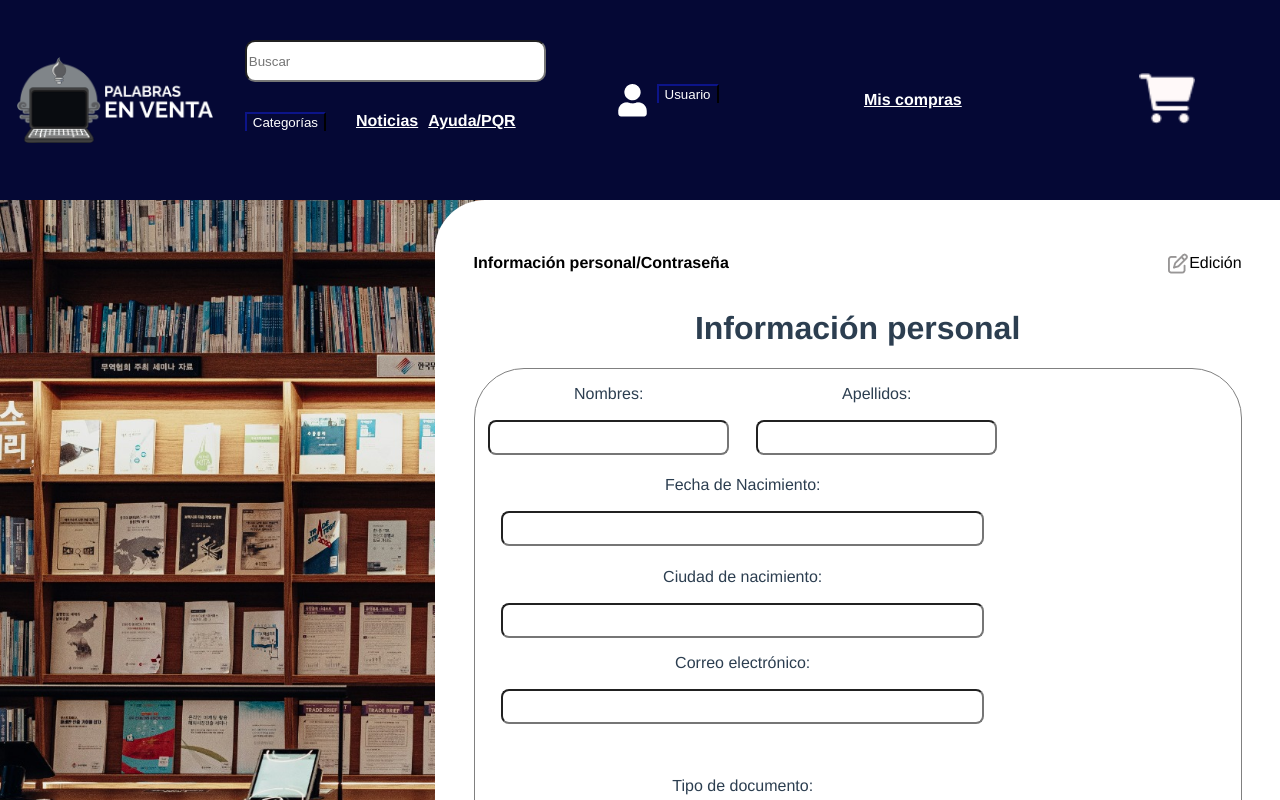
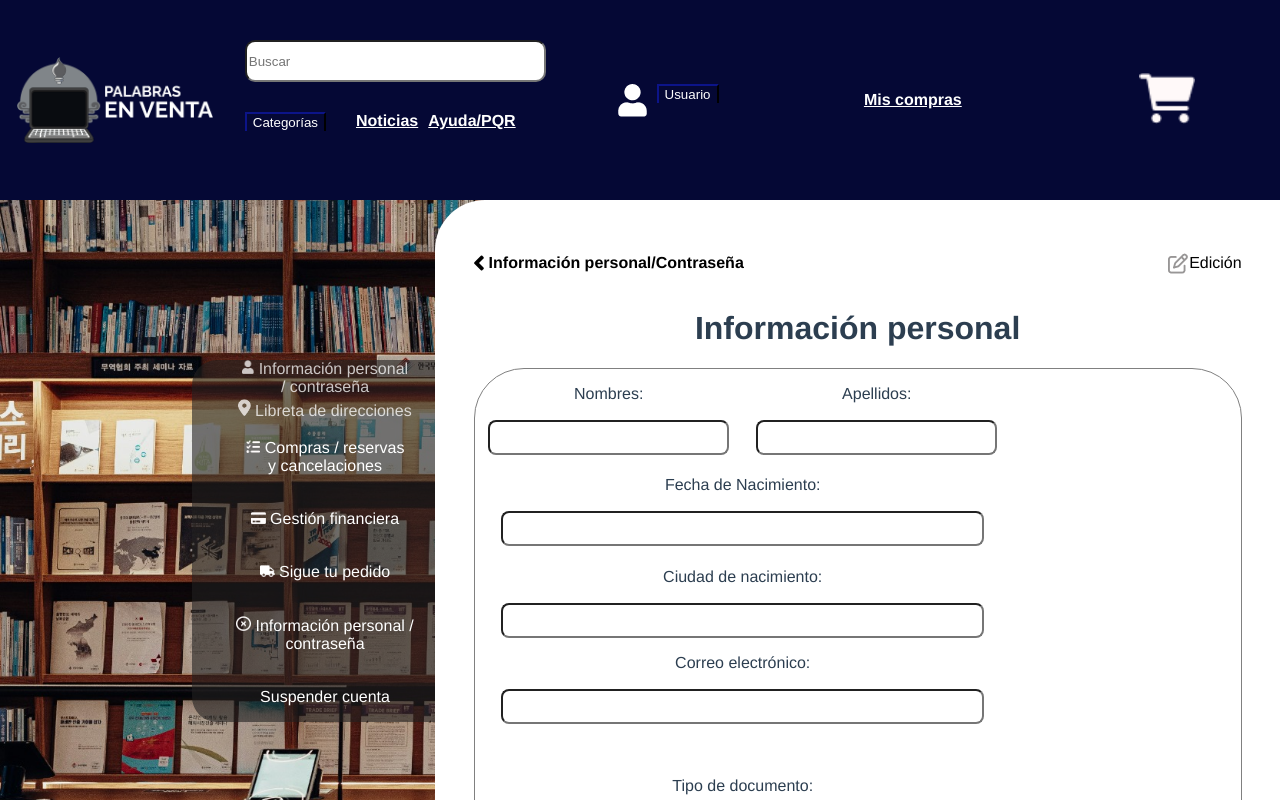
Before and after one commit to JorgeMejiaH/palabras-en-venta, a Vue app: page /user-info-edit in a window 1280 px wide. Built offline with nearby package versions, Linux system fonts and the light colour scheme; a web font is replaced by a local one.

Commit message:
Adicion de Opciones de ruta

```diff
--- a/src/components/User/UserInfo.vue
+++ b/src/components/User/UserInfo.vue
@@ -115,7 +115,7 @@ export default {
 <style>
 .user-info-routes{
   position: absolute;
-  background-color: #222121;
+  background-color: rgba(34, 33, 33, 0.6);
   width: 20%;
   height: auto;
   border-top-left-radius: 25px;
--- a/src/components/User/UserInfoEdit.vue
+++ b/src/components/User/UserInfoEdit.vue
@@ -1,11 +1,13 @@
 <template>
   <div class="user-info-edit-background">
     <navbar />
+    <options routeOptionsContainer="user-info-edit-options-routes" />
     <div class="user-info-edit-container">
       <div class="user-info-edit-navigator">
-        <router-link to="/user-info" class="user-info-edit-router"
-          >Información personal/Contraseña</router-link
-        >
+        <router-link to="/user-info" class="user-info-edit-router">
+          <img src="@/assets/angle-left.png" alt="flecha-izquierda" />
+          Información personal/Contraseña
+        </router-link>
         <img
           src="@/assets/pen-to-square.png"
           alt="edit-symbol"
@@ -49,6 +51,7 @@ import DocumentType from "../SignUpPage/DocumentType.vue";
 import DocumentNumber from "../SignUpPage/DocumentNumber.vue";
 import SpamCheckbox from "../SignUpPage/SpamCheckbox.vue";
 import Footer from "../Footer.vue";
+import Options from "../UserPage/Options.vue";
 export default {
   components: {
     Navbar,
@@ -60,6 +63,7 @@ export default {
     DocumentNumber,
     SpamCheckbox,
     Footer,
+    Options,
   },
   data() {
     return {
@@ -113,7 +117,18 @@ export default {
 </script>
 
 <style>
-.footer-container-user-info-edit{
+.user-info-edit-options-routes {
+  position: absolute;
+  background-color: rgba(34, 33, 33, 0.6);
+  width: 20%;
+  height: auto;
+  border-top-left-radius: 25px;
+  border-bottom-left-radius: 25px;
+  display: flex;
+  top: 45%;
+  left: 15%;
+}
+.footer-container-user-info-edit {
   position: relative;
   top: 95%;
 }
@@ -127,6 +142,12 @@ export default {
   margin-left: 0;
   font-weight: bold;
   text-decoration: none;
+  display: flex;
+  align-items: center;
+  justify-content: center;
+}
+.user-info-edit-router img {
+  margin-right: 5px;
 }
 .user-info-edit-title {
   margin-left: 0;
--- a/src/components/UserPage/Options.vue
+++ b/src/components/UserPage/Options.vue
@@ -1,18 +1,18 @@
 <template>
-  <div class="container" :class="routeOptionsContainer">
+  <div :class="routeOptionsContainer">
     <div class="item">
-      <p>
+      <router-link to="/user-info" class="options-router">
         <img src="@/assets/user.png" alt="usuario" class="icono-usuario" />
         Información personal <br />/ contraseña
-      </p>
-      <p>
+      </router-link>
+      <router-link to="/address" class="options-router">
         <img
           src="@/assets/location-dot.png"
           alt="locacion"
           class="icono-locacion"
         />
         Libreta de direcciones
-      </p>
+      </router-link>
       <p>
         <img src="@/assets/list-check.png" alt="lista" class="icono-lista" />
         Compras / reservas <br />y cancelaciones
@@ -52,16 +52,16 @@ export default {
 
 <style>
 .container {
+  position: absolute;
   background-color: #222121;
   width: 20%;
-  height: 70%;
-  margin-top: 20%;
-  margin-left: 2%;
-  border-radius: 25px;
-  z-index: 1;
-  position: relative;
+  height: auto;
+  border-top-left-radius: 25px;
+  border-bottom-left-radius: 25px;
   display: flex;
-  backdrop-filter: blur(10px) opacity(0.5);
+  top: 45%;
+  left: 20%;
+
 }
 
 .item {
@@ -69,6 +69,10 @@ export default {
   margin-left: 10px;
   flex: 1;
   opacity: 1;
+  position: relative;
+  display: flex;
+  flex-direction: column;
+  gap: 3px;
 }
 
 .icono-usuario,
@@ -82,4 +86,13 @@ export default {
 .icono-xmark {
   width: 6%;
 }
+.options-router{
+  color: white;
+  opacity: 0.75;
+  text-decoration: none;
+  transition: opacity 0.3s ease;
+}
+.options-router:hover {
+  opacity: 1;
+}
 </style>
```
Also changed, not shown: src/assets/angle-left.png (added).
